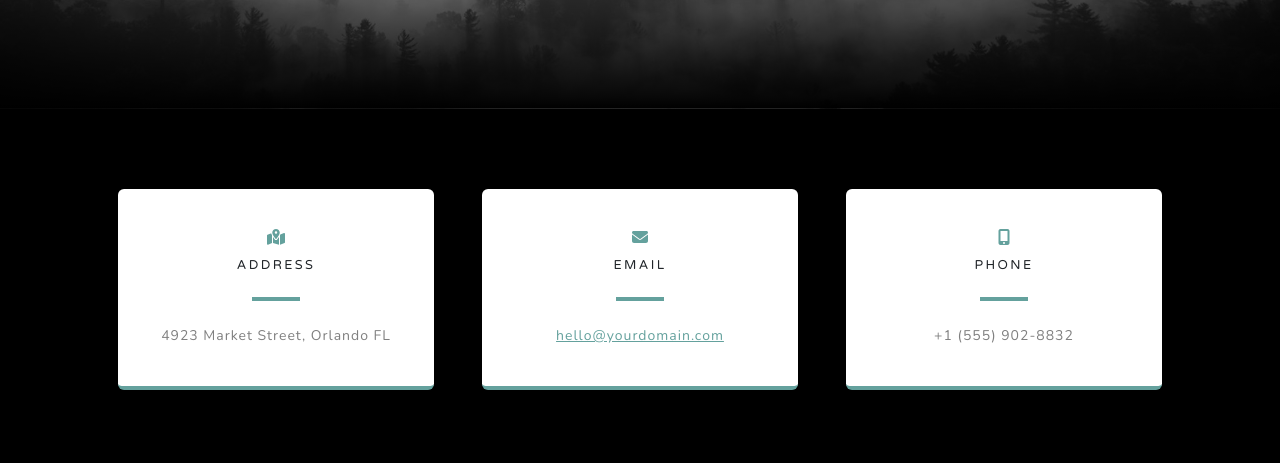
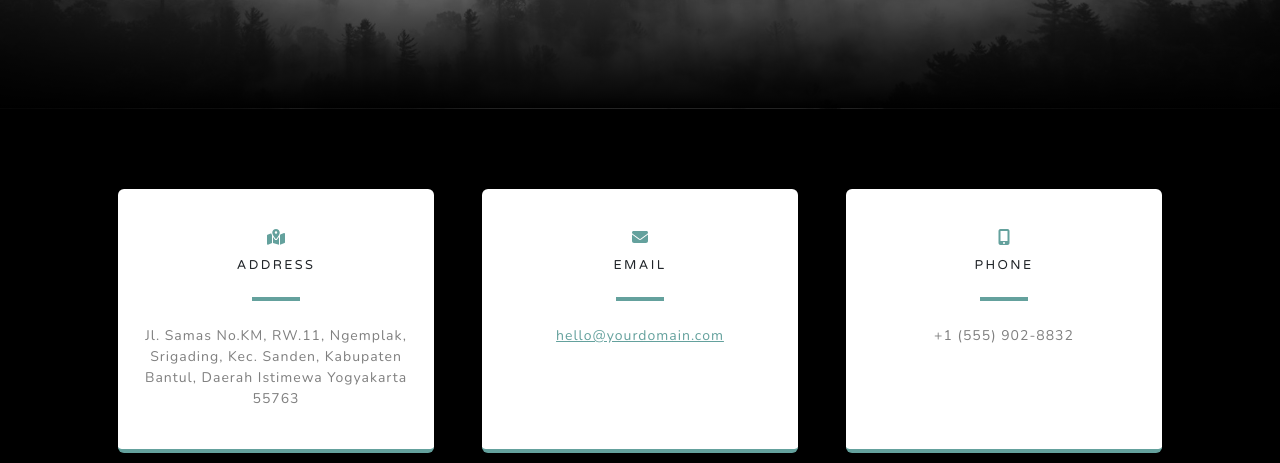
Before and after one commit to OctoRenoABC/Template, a plain HTML site: page index.html in a window 1280 px wide. Shown: the part 3418-3881 px from the top of the page. Drawn offline with nearby package versions, Linux system fonts and the light colour scheme.

Commit message:
Update index.html

```diff
--- a/index.html
+++ b/index.html
@@ -158,7 +158,7 @@
                                 <i class="fas fa-map-marked-alt text-primary mb-2"></i>
                                 <h4 class="text-uppercase m-0">Address</h4>
                                 <hr class="my-4 mx-auto" />
-                                <div class="small text-black-50">4923 Market Street, Orlando FL</div>
+                                <div class="small text-black-50">Jl. Samas No.KM, RW.11, Ngemplak, Srigading, Kec. Sanden, Kabupaten Bantul, Daerah Istimewa Yogyakarta 55763</div>
                             </div>
                         </div>
                     </div>
```
